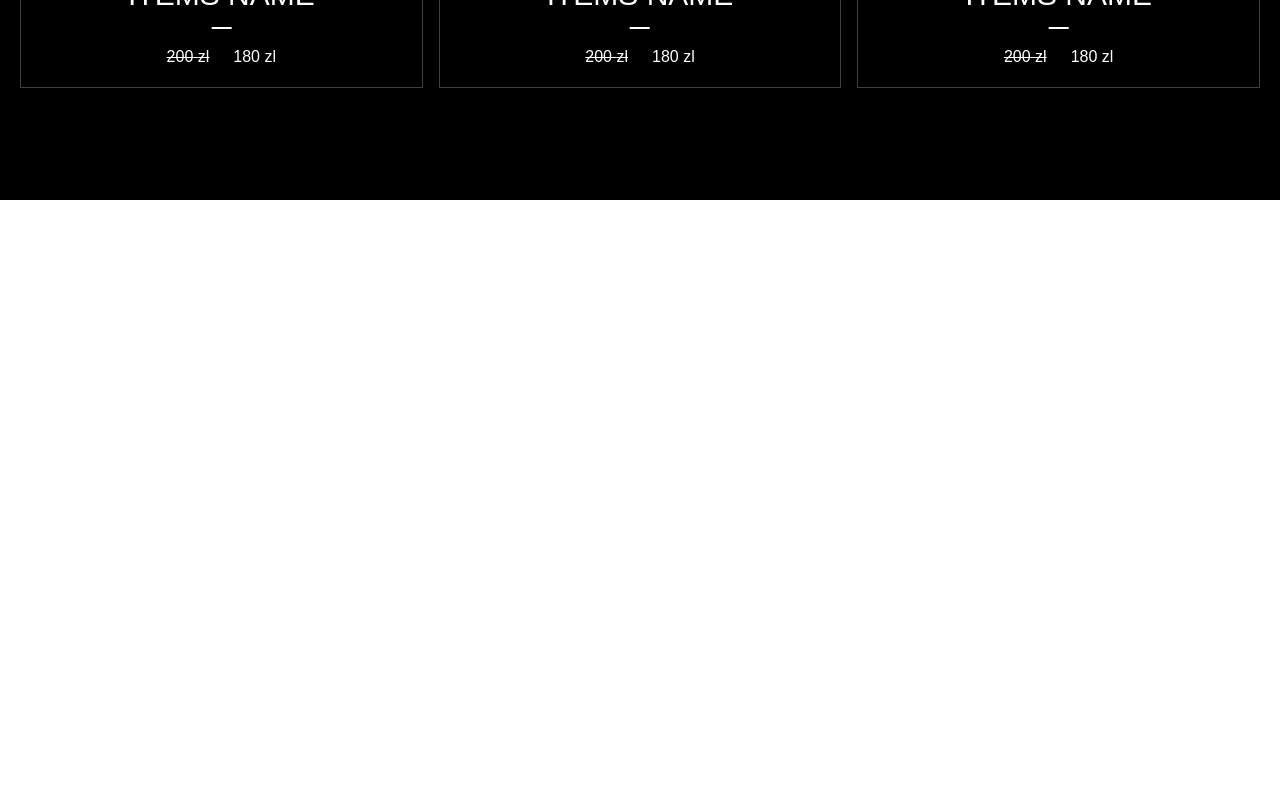
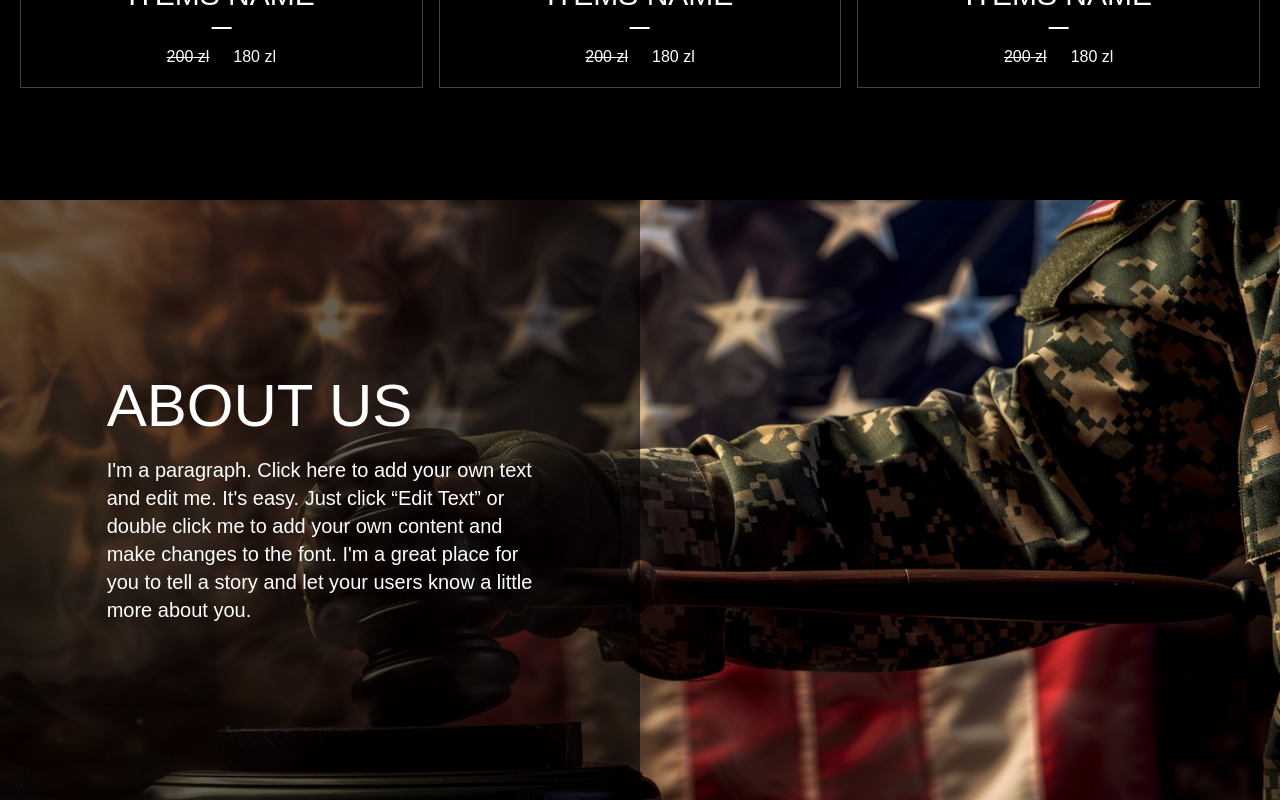
Before and after one commit to YoWuzzup/NPJB, a Next.js app: page / in a window 1280 px wide. Shown: the part 2479-3279 px from the top of the page. Before the commit the page ends 2679 px from the top, so only its background shows below. Built offline with nearby package versions, Linux system fonts and the light colour scheme.

Commit message:
added about us section

```diff
--- a/src/app/page.tsx
+++ b/src/app/page.tsx
@@ -1,3 +1,4 @@
+import { AboutUsSection } from "@/components/sections/home/AboutUsSection";
 import { ImagesSection } from "@/components/sections/home/ImagesSection";
 import { OnsaleSection } from "@/components/sections/home/OnsaleSection";
 
@@ -11,6 +12,7 @@ export default async function Home() {
     <main className="flex flex-col">
       <ImagesSection />
       <OnsaleSection />
+      <AboutUsSection />
     </main>
   );
 }
--- /dev/null
+++ b/src/components/sections/home/AboutUsSection.tsx
@@ -0,0 +1,18 @@
+export const AboutUsSection: React.FC = () => {
+  return (
+    <section
+      className="w-full h-[400px] md:h-[600px] bg-cover bg-center relative"
+      style={{ backgroundImage: 'url("/static/aboutus background.jpg")' }}
+    >
+      <div className="absolute w-full md:w-1/2 h-full bg-black/60 text-white flex flex-col gap-5 justify-center items-center text-left">
+        <h2 className="w-4/6 text-xl md:text-6xl uppercase">about us</h2>
+        <p className="w-4/6 text-md md:text-xl">
+          I'm a paragraph. Click here to add your own text and edit me. It's
+          easy. Just click “Edit Text” or double click me to add your own
+          content and make changes to the font. I'm a great place for you to
+          tell a story and let your users know a little more about you.
+        </p>
+      </div>
+    </section>
+  );
+};
```
Also changed, not shown: public/static/aboutus background.jpg (added).
